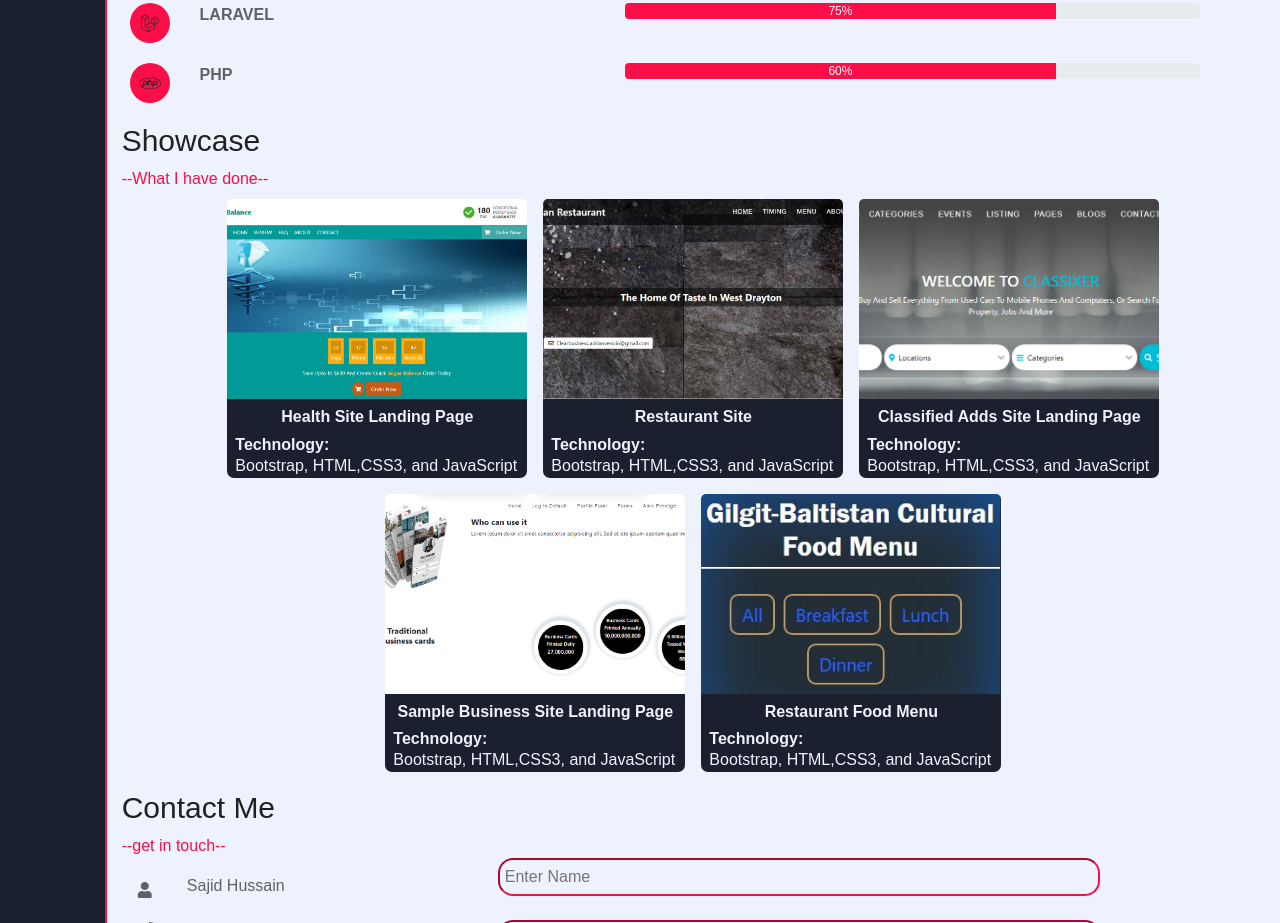
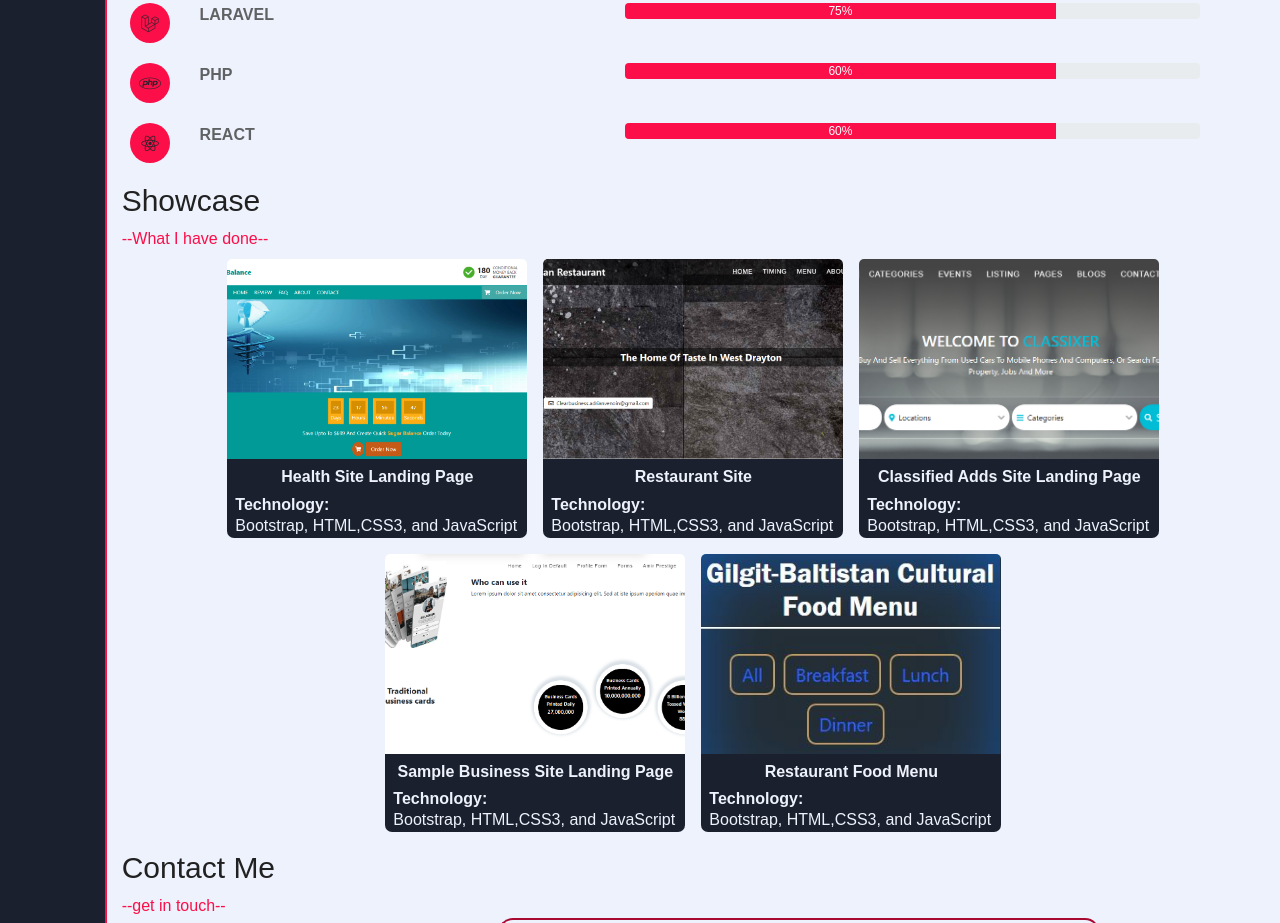
Before and after one commit to SajidHussain99/PortFolio, a plain HTML site: page index.html in a window 1280 px wide. Shown: the part 2158-3081 px from the top of the page. Drawn offline with nearby package versions, Linux system fonts and the light colour scheme.

Commit message:
updated projects

```diff
--- a/index.html
+++ b/index.html
@@ -328,19 +328,29 @@
 
                                             <div class="s-box-text">
                                                 <strong>PHP</strong>
-
                                             </div>
 
                                             <div class="progress mx-auto s-progress-bar" >
                                                 <div class="progress-bar progress-color " role="progressbar" style="width: 75%;" aria-valuenow="60" aria-valuemin="0" aria-valuemax="100">60%</div>
                                             </div>
 
-                                        </div>
+                                         </div>
 
+                                         <!-- skill box 6 -->
+                                         <div class="skill-box">
+                                            <div class="s-box-icon">
+                                                <i class="fab fa-react"></i>
+                                            </div>
 
+                                            <div class="s-box-text">
+                                                <strong>REACT</strong>
+                                            </div>
 
+                                            <div class="progress mx-auto s-progress-bar" >
+                                                <div class="progress-bar progress-color " role="progressbar" style="width: 75%;" aria-valuenow="60" aria-valuemin="0" aria-valuemax="100">60%</div>
+                                            </div>
 
-
+                                         </div>
                                 </div>
                     </div>
                 </div>
@@ -354,32 +364,6 @@
                             <span class="subSkillH">--What I have done--</span>
                         </div>
                     </div>
-
-                    <!-- <div class="col-lg-5 col-md-5 col-sm-6 mx-auto">
-                        <div
-                            class="projectCard mx-auto p-auto">
-
-                            <h2 class="text-center">Caltural Food Menu</h2>
-                            <a
-                                class="pImgDiv"
-                                href="https://gilgit-baltistan-cultural-foods.netlify.app/"
-                                target="_blank"
-                            >
-                                <img src="./images/menu.JPG" alt=""
-                                     style="width:100%; height:100%;"
-                                     class="tip" data-placement="top" title="Click to see project"
-                                >
-
-                            </a>
-                            <div class="row mx-auto mt-4">
-                               <p class="mx-auto text-center cardDiscrp">Using HTML5, CCS3, BOOTSTRAP, & JAVASCRIPT</p>
-                            </div>
-
-
-                        </div>
-
-                    </div> -->
-
 
                           <div class=" mx-auto d-flex justify-content-center align-items-center flex-wrap">
 
```
Also changed, not shown: images/react-logo.png (added).
